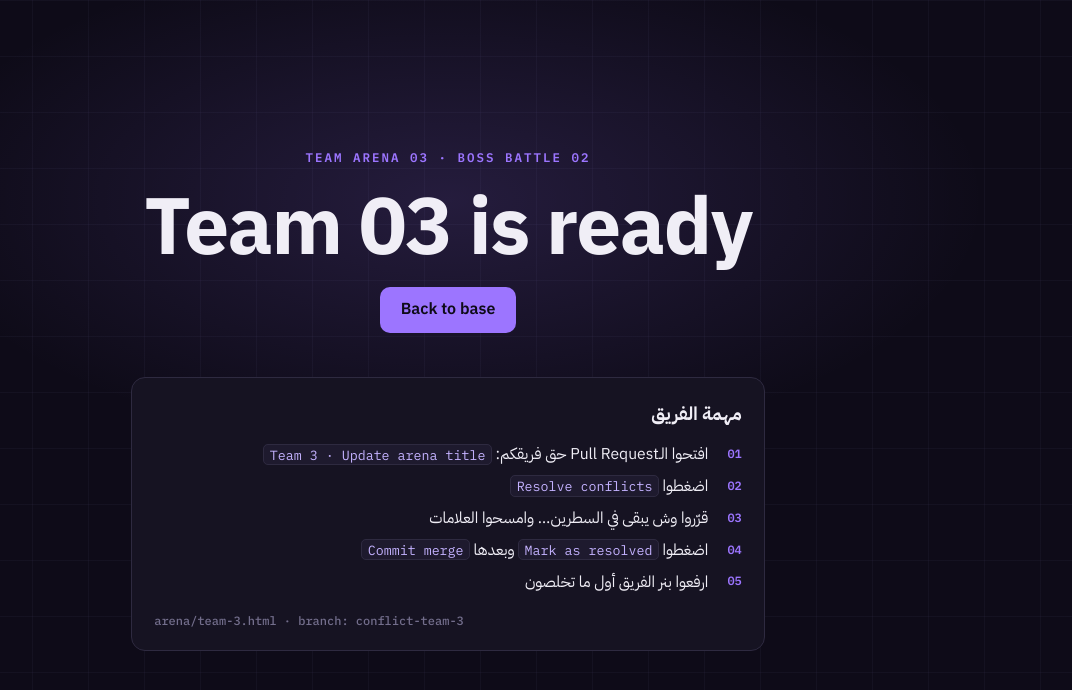
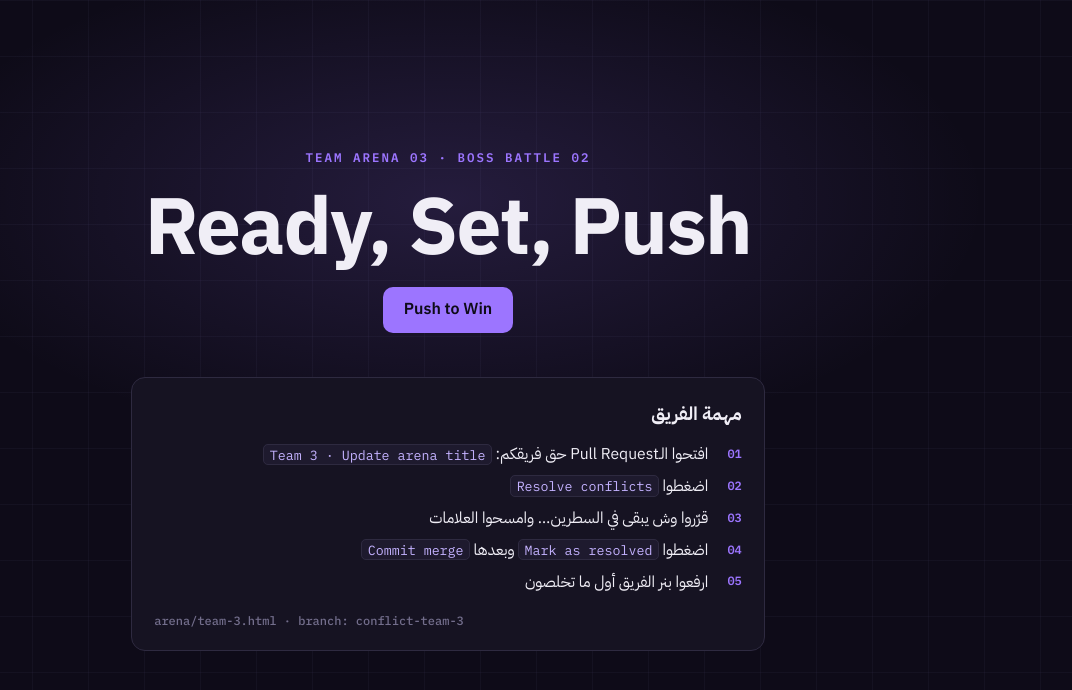
Before and after one commit to mq0gg/UJ_Tuwaiq_Github_Workshop, a website: page arena/team-3.html in a window 1280 px wide. Shown: the whole page, without its empty margins (192-1264 px from the left). Drawn offline with Linux system fonts and the light colour scheme.

Commit message:
Update team 3 arena title

```diff
--- a/arena/team-3.html
+++ b/arena/team-3.html
@@ -13,8 +13,8 @@
 <body class="arena-page" style="--acc: var(--purple)">
   <main class="arena-main wrap">
     <p class="arena-kicker" dir="ltr">TEAM ARENA 03 · BOSS BATTLE 02</p>
-    <h1 class="arena-title">Team 03 is ready</h1>
-    <a class="btn" href="../index.html#arena">Back to base</a>
+    <h1 class="arena-title">Ready, Set, Push</h1>
+    <a class="btn" href="../index.html#arena">Push to Win</a>
 
     <section class="arena-brief">
       <h2>مهمة الفريق</h2>
```
